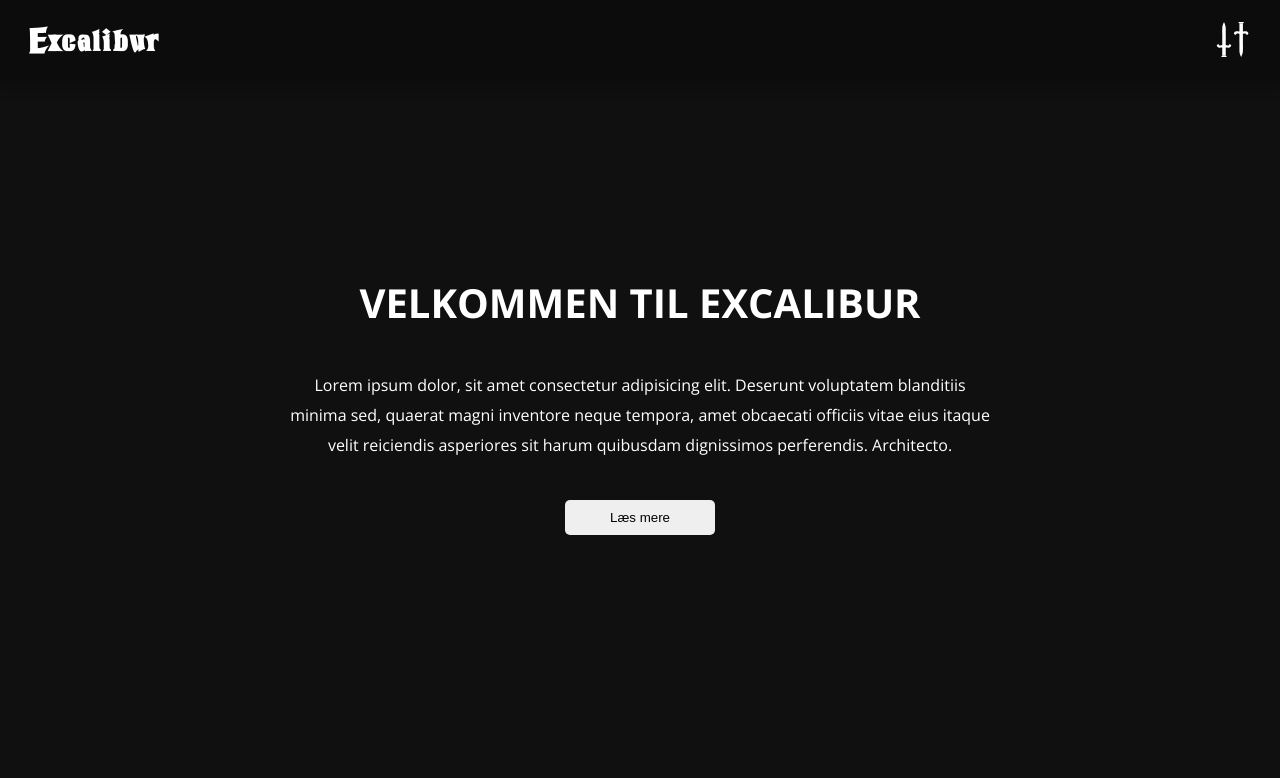
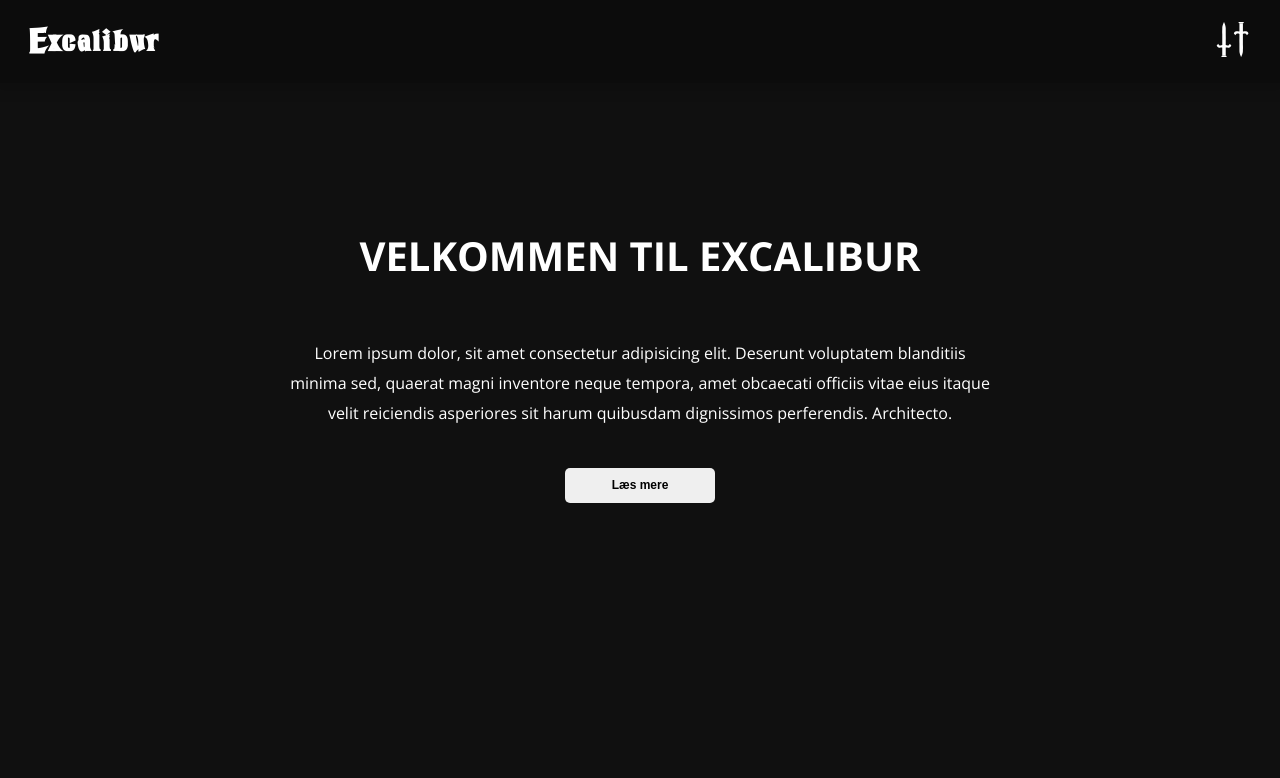
Before and after one commit to CUR-53/excalibur, a website: page index.html in a window 1280 px wide. Shown: the top 778 px of the page. Drawn offline with nearby package versions, Linux system fonts and the light colour scheme.

Commit message:
Update index.css

```diff
--- a/styles/index.css
+++ b/styles/index.css
@@ -31,7 +31,7 @@
 }
 
 .hero_container h1 {
-  margin-top: 10px;
+  margin-top: -70px;
 
   font-size: 4rem;
   text-align: center;
@@ -80,6 +80,8 @@
   border: none;
   border-radius: 5px;
   outline: transparent;
+  font-weight: 800;
+  font-size: 1.2rem;
 }
 
 .hero_container button:hover {
```
